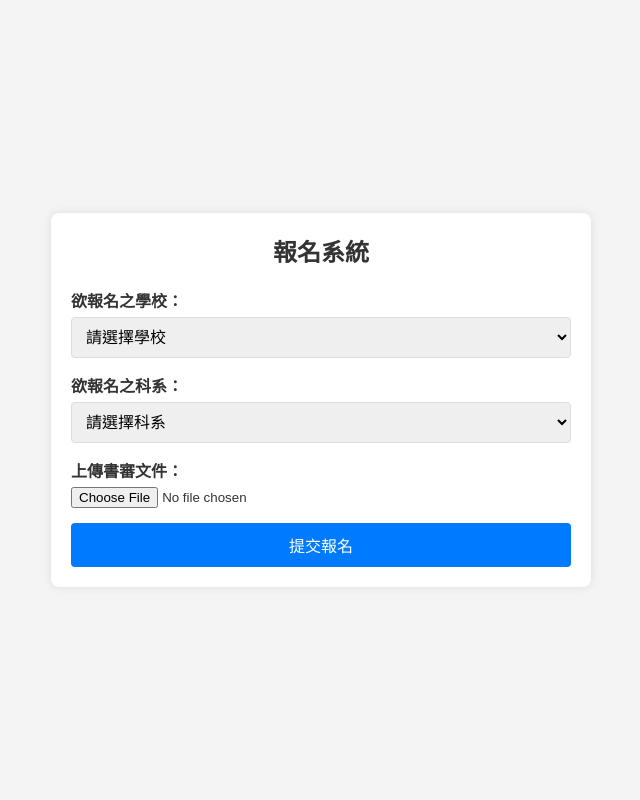
After one commit to timmy90928/apply113, a CodeIgniter 4 app: the page made by app/Views/register/sign_up_school.php in a window 1280 px wide. The commit adds this page. Shown: the whole page, without its empty margins (319-959 px from the left). Run offline with PHP 8.4 and a stand-in for CodeIgniter, Linux system fonts and the light colour scheme; the template is opened without the code that fills it, so the values that code supplies are empty; some libraries are stand-ins or nearby versions.

Commit message:
feat : target school and upload pdf  version_1

```diff
--- a/app/Config/Routes.php
+++ b/app/Config/Routes.php
@@ -7,4 +7,5 @@ use CodeIgniter\Router\RouteCollection;
  */
 $routes->get('/home', 'Home::index');
 $routes->get('/home/sign_up_information', 'Home::sign_up_information');
+$routes->get('/home/sign_up_school', 'Home::sign_up_school');
 $routes->setAutoRoute(true);
--- a/app/Controllers/Home.php
+++ b/app/Controllers/Home.php
@@ -68,4 +68,8 @@ class Home extends BaseController
     {
         return view('register/sign_up_information');
     }
+    public function sign_up_school(): string
+    {
+        return view('register/sign_up_school');
+    }
 }
--- /dev/null
+++ b/app/Views/register/sign_up_school.php
@@ -0,0 +1,58 @@
+<!DOCTYPE html>
+<html lang="zh-Hant">
+<head>
+    <meta charset="UTF-8">
+    <meta name="viewport" content="width=device-width, initial-scale=1.0">
+    <title>報名系統</title>
+    <link rel="stylesheet" href="/include/sign_up_school.css">
+</head>
+<body>
+    <div class="container">
+        <h1>報名系統</h1>
+        <form action="/sign_up_school" method="POST" enctype="multipart/form-data">
+            <div class="form-group">
+                <label for="school">欲報名之學校：</label>
+                <select id="school" name="school" required>
+                    <option value="" disabled selected>請選擇學校</option>
+                    <option value="CCU">中正大學</option>
+                    <option value="NCU">中央大學</option>
+                    <option value="NSYSU">中山大學</option>
+                    <option value="NCHU">中興大學</option>
+                    <option value="NTU">台灣大學</option>
+                    <option value="NTHU">清華大學</option>
+                    <option value="NCTU">交通大學</option>
+                    <option value="NCYU">嘉義大學</option>
+                    <option value="NCKU">成功大學</option>
+                    <option value="CYCU">中原大學</option>
+                    <option value="YZU">元智大學</option>
+                    <option value="TKU">淡江大學</option>
+                    <option value="FCU">逢甲大學</option>
+                </select>
+            </div>
+            <div class="form-group">
+                <label for="department">欲報名之科系：</label>
+                <select id="department" name="department" required>
+                    <option value="" disabled selected>請選擇科系</option>
+                    <option value="EE">電機系</option>
+                    <option value="CS">資工系</option>
+                    <option value="Med">醫學系</option>
+                    <option value="ME">機械系</option>
+                    <option value="IM">資管系</option>
+                    <option value="CIE">土木系</option>
+                    <option value="department7">地理系</option>
+                    <option value="PS">政治系</option>
+                    <option value="MATH">數學系</option>
+                    <option value="LS">生命科學系</option>
+                    <option value="DoP">光電系</option>
+                    <option value="Hist">歷史系</option>
+                </select>
+            </div>
+            <div class="form-group">
+                <label for="pdf_file">上傳書審文件：</label>
+                <input type="file" id="pdf_file" name="pdf_file" accept=".pdf" required>
+            </div>
+            <button type="submit">提交報名</button>
+        </form>
+    </div>
+</body>
+</html>
--- /dev/null
+++ b/public/include/sign_up_school.css
@@ -0,0 +1,71 @@
+/* Reset some default styles */
+body, h1, select, button {
+    margin: 0;
+    padding: 0;
+    box-sizing: border-box;
+}
+
+/* Apply a background color and font settings */
+body {
+    font-family: Arial, sans-serif;
+    background-color: #f4f4f4;
+    color: #333;
+    display: flex;
+    justify-content: center;
+    align-items: center;
+    height: 100vh;
+    margin: 0;
+}
+
+/* Container styles */
+.container {
+    background-color: #fff;
+    border-radius: 8px;
+    box-shadow: 0 0 10px rgba(0, 0, 0, 0.1);
+    padding: 20px;
+    max-width: 500px;
+    width: 100%;
+}
+
+/* Header styles */
+h1 {
+    font-size: 24px;
+    margin-bottom: 20px;
+    text-align: center;
+    color: #333;
+}
+
+/* Form group styles */
+.form-group {
+    margin-bottom: 15px;
+}
+
+label {
+    display: block;
+    margin-bottom: 5px;
+    font-weight: bold;
+}
+
+select {
+    width: 100%;
+    padding: 10px;
+    border: 1px solid #ddd;
+    border-radius: 4px;
+    font-size: 16px;
+}
+
+/* Button styles */
+button {
+    width: 100%;
+    padding: 10px;
+    border: none;
+    border-radius: 4px;
+    background-color: #007bff;
+    color: #fff;
+    font-size: 16px;
+    cursor: pointer;
+}
+
+button:hover {
+    background-color: #0056b3;
+}
```
Also changed, not shown: app/Views/register/sign_up_information.php (+4 -4 lines).
